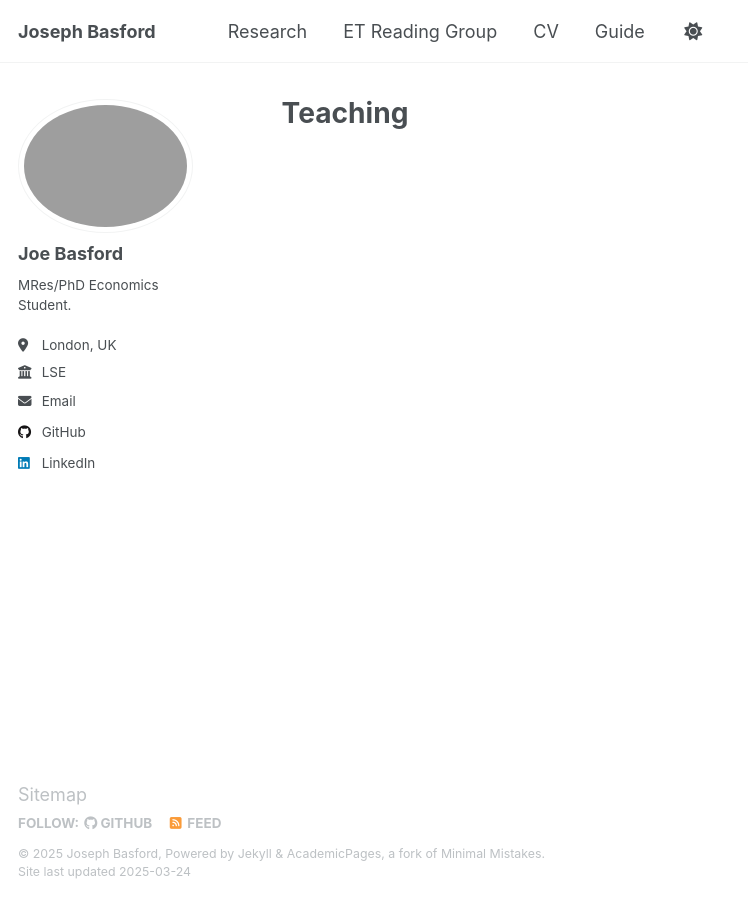
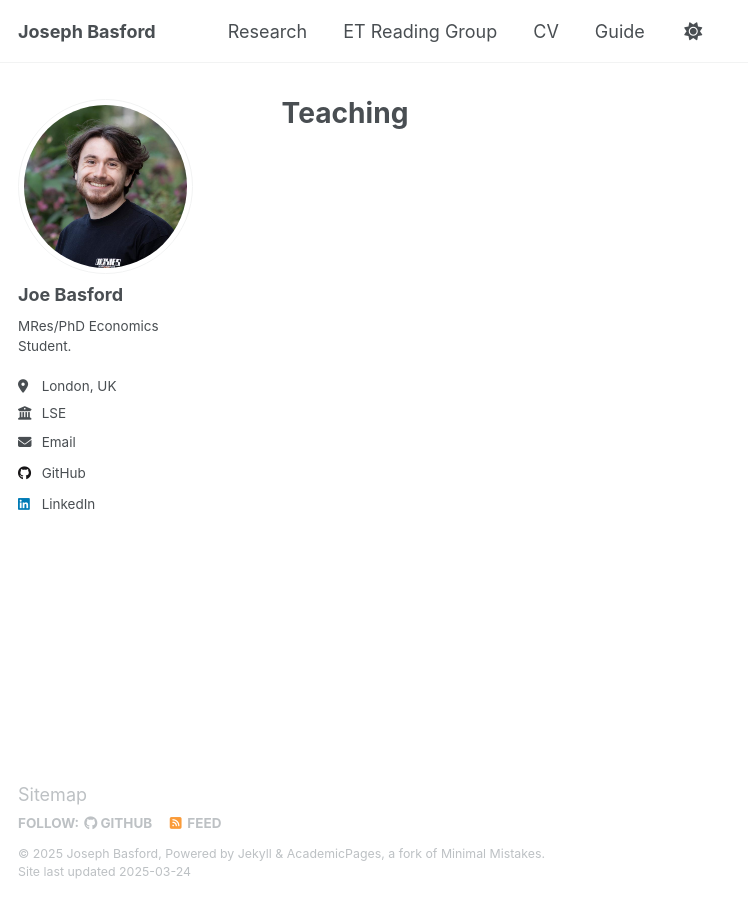
Before and after one commit to Joe-Basford/Joe-Basford.github.io, a Jekyll site: the page built from _pages/teaching.html, in a window 1280 px wide. Shown: the whole page, without its empty margins (0-748 px from the left). Built offline with Jekyll 4.4.1, drawn with Linux system fonts in a browser that asks for light colours.

Commit message:
Update _config.yml

```diff
--- a/_config.yml
+++ b/_config.yml
@@ -22,7 +22,7 @@ repository               : "academicpages/academicpages.github.io"
 #               Additional customization can be done by editing /_includes/author-profile.html
 author:
   # Biographic information
-  avatar           : "profile.png"
+  avatar           : "Profile_pic.jpg"
   name             : "Joe Basford"
   pronouns         : # example: "she/her"
   bio              : "MRes/PhD Economics Student. "
```
